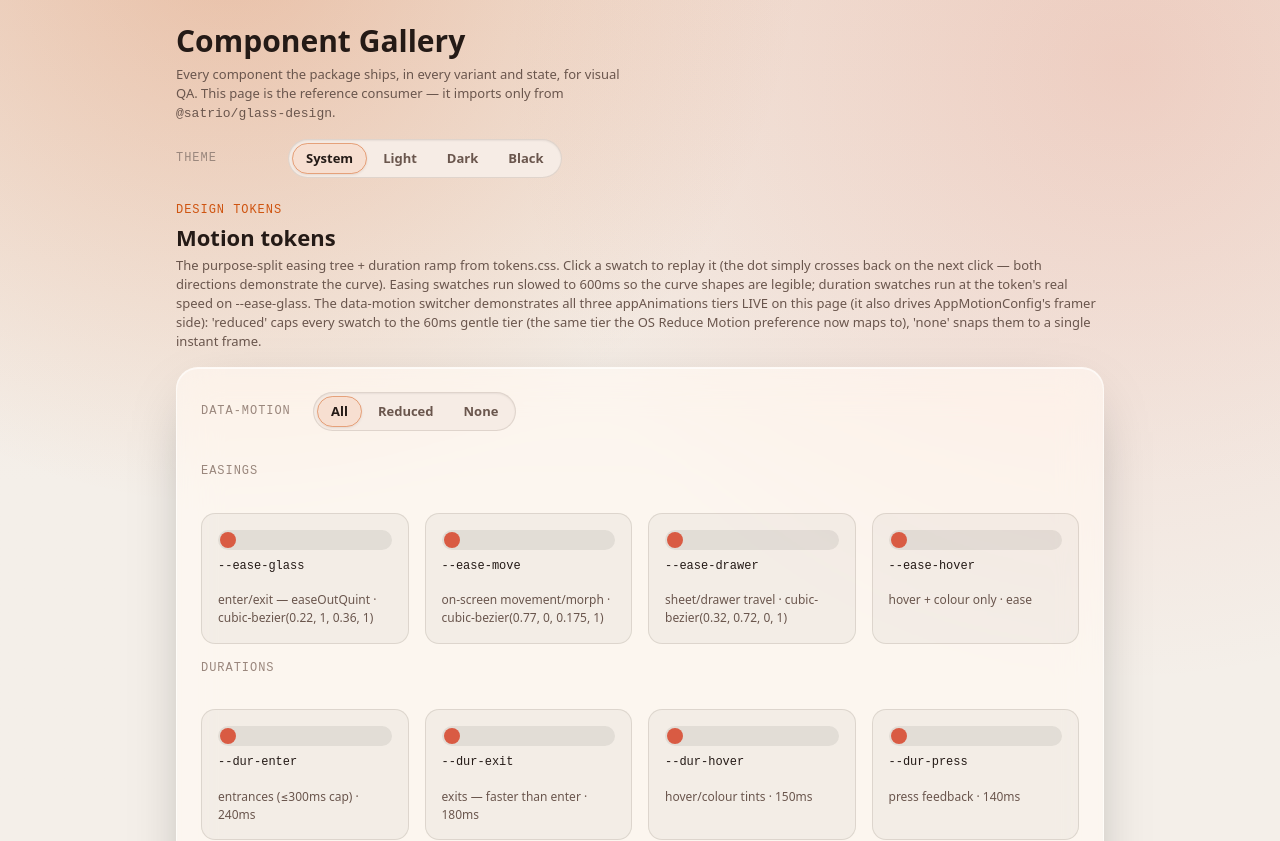
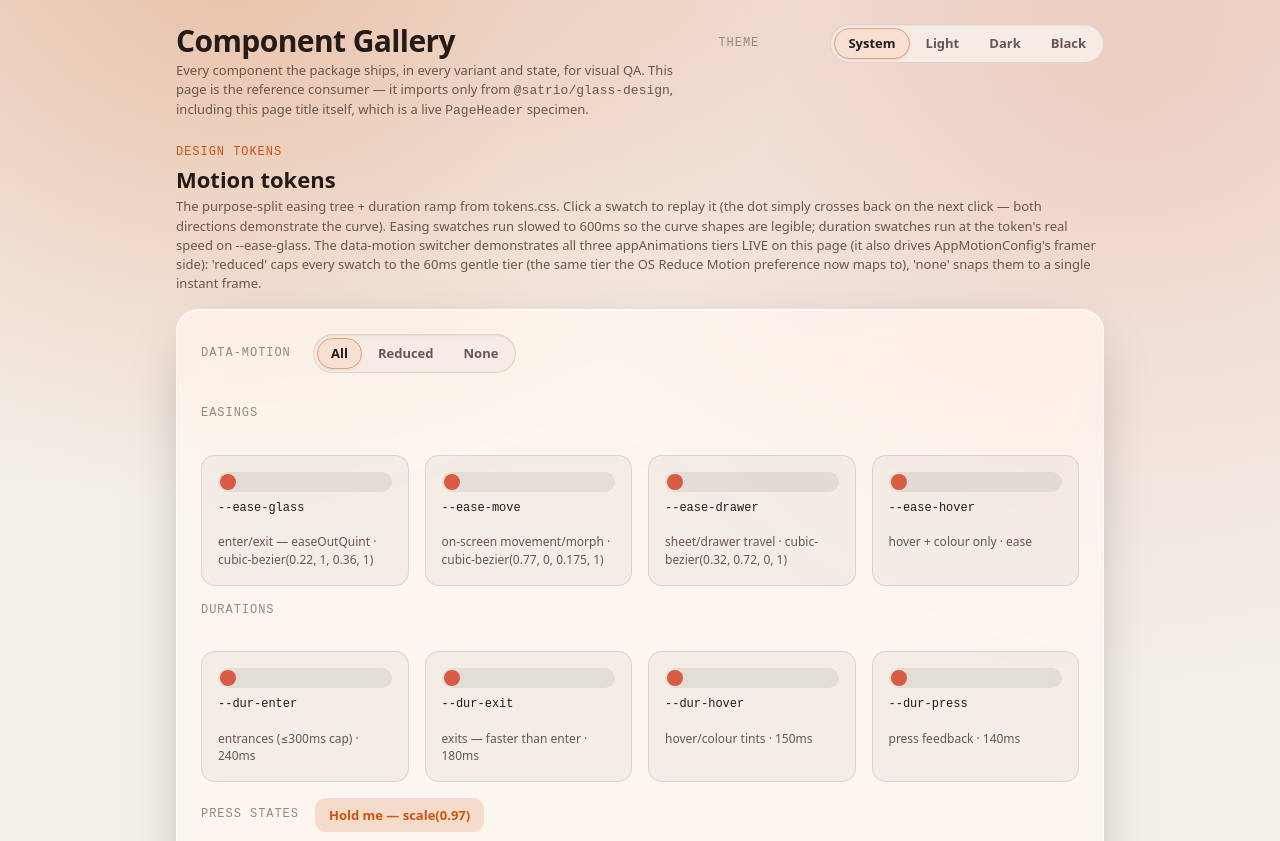
Before and after one commit to satriotsubasa/satrio-glass-design, a React (Vite) app: page / in a window 1280 px wide. Shown: the top 841 px of the page. Built offline with nearby package versions, Linux system fonts and the light colour scheme.

Commit message:
Let PageHeader subheadings carry inline markup and fix the gallery heading outline

```diff
--- a/src/components/ui/PageHeader.tsx
+++ b/src/components/ui/PageHeader.tsx
@@ -3,7 +3,7 @@ import styles from './PageHeader.module.css'
 export interface PageHeaderProps {
   eyebrow?: string
   title: string
-  subheading?: string
+  subheading?: React.ReactNode
   action?: React.ReactNode
   className?: string
 }
--- a/src/docs/Gallery.module.css
+++ b/src/docs/Gallery.module.css
@@ -10,26 +10,13 @@
   margin-bottom: var(--space-3);
 }
 
-.pageTitle {
-  font-size: var(--fs-large-title);
-  line-height: var(--lh-large-title);
-  font-weight: 700;
-  margin: 0 0 var(--space-1);
-}
-
-.intro {
-  color: var(--label-2);
-  font-size: var(--fs-callout);
-  margin: 0;
-  max-width: 60ch;
-}
-
+/* Sits in PageHeader's action slot (top-right, flex-shrink: 0) — no stacking margin needed, it's
+   beside the title/subheading text, not below it. */
 .themeSwitcher {
   display: flex;
   flex-wrap: wrap;
   align-items: center;
   gap: var(--space-2);
-  margin-top: var(--space-2);
 }
 
 .tag {
--- a/src/docs/Gallery.tsx
+++ b/src/docs/Gallery.tsx
@@ -381,15 +381,23 @@ export function Gallery({ animations, onAnimationsChange }: GalleryProps) {
   return (
     <div className={`${styles.page} backdrop-scope`}>
       <header className={styles.pageHead}>
-        <h1 className={styles.pageTitle}>Component Gallery</h1>
-        <p className={styles.intro}>
-          Every component the package ships, in every variant and state, for visual QA. This page is the
-          reference consumer — it imports only from <code>@satrio/glass-design</code>.
-        </p>
-        <div className={styles.themeSwitcher}>
-          <span className={styles.tag}>theme</span>
-          <ThemeControl />
-        </div>
+        <PageHeader
+          title="Component Gallery"
+          subheading={
+            <>
+              Every component the package ships, in every variant and state, for visual QA. This
+              page is the reference consumer — it imports only from{' '}
+              <code>@satrio/glass-design</code>, including this page title itself, which is a live{' '}
+              <code>PageHeader</code> specimen.
+            </>
+          }
+          action={
+            <div className={styles.themeSwitcher}>
+              <span className={styles.tag}>theme</span>
+              <ThemeControl />
+            </div>
+          }
+        />
       </header>
 
       <Section
@@ -631,15 +639,13 @@ export function Gallery({ animations, onAnimationsChange }: GalleryProps) {
 
       <Section
         title="PageHeader vs. SectionHeader"
-        subheading="Same slot API (eyebrow/title/subheading/action) at two different levels of the hierarchy: PageHeader is the page title — one per page, an h1 at --fs-large-title. SectionHeader is an in-page section title — as many as a page needs, an h2 at --fs-title. This catalogue deliberately renders a second h1 below (the live PageHeader specimen) to show the real element in place; an actual consumer page renders exactly one."
+        subheading="Same slot API (eyebrow/title/subheading/action) at two different levels of the hierarchy: PageHeader is the page title — one per page, an h1 at --fs-large-title. SectionHeader is an in-page section title — as many as a page needs, an h2 at --fs-title. This catalogue's own page title (top of this page) IS the live PageHeader specimen, so this section does not render a second h1 — a page documenting the 'one per page' rule should not itself break it. The SectionHeader specimen below shows the eyebrow + action variant, live at h2."
       >
         <div className={styles.col}>
-          <PageHeader
-            eyebrow="Health"
-            title="Vaccines"
-            subheading="A live PageHeader (h1) rendered inside the gallery"
-            action={<Button size="sm" variant="tonal">Add record</Button>}
-          />
+          <p className={styles.note}>
+            The live <code>PageHeader</code> specimen is this page&apos;s own title, at the very top —
+            see it there rather than a second copy here.
+          </p>
           <SectionHeader
             eyebrow="This Month"
             title="Overview"
```
Also changed, not shown: 2 other files (tests, documents, lock files or other folders).
